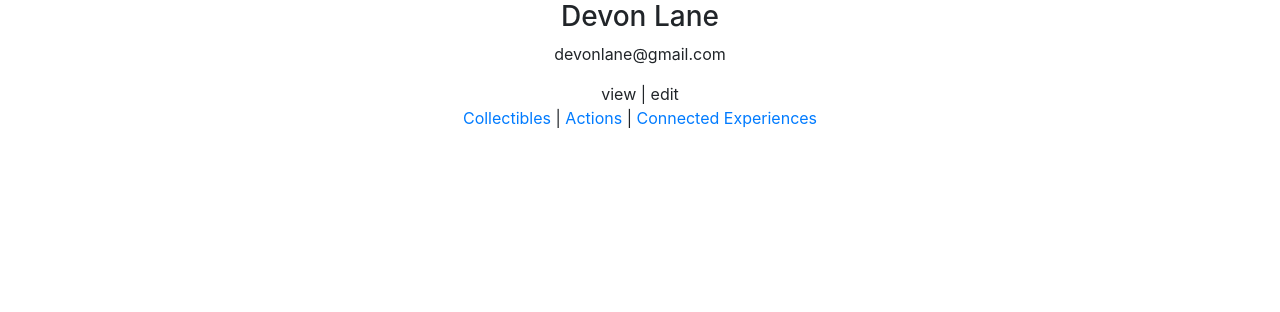
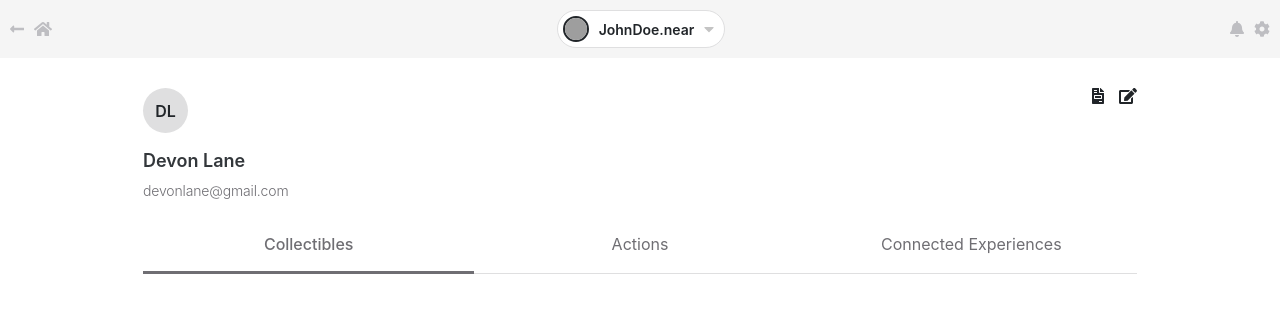
Before and after one commit to upretiprabin/react-24-hour, a React (Create React App) app: page /profile#Collectibles in a window 1280 px wide. Before the commit this address led to /profile#Collectibles. Shown: the top 312 px of the page. Built offline with nearby package versions, Linux system fonts and the light colour scheme; grey boxes are pictures that could not be loaded.

Commit message:
Profile Design

```diff
--- a/src/App.scss
+++ b/src/App.scss
@@ -28,8 +28,10 @@
   color: #61dafb;
 }
 
-.app-wrapper{
-  text-align: center;
+.app-wrapper {
+  max-width: 80%;
+  margin: 0 auto;
+  padding: 0 15px;
 }
 
 @keyframes App-logo-spin {
--- a/src/components/accountDropdown/accountDrop.scss
+++ b/src/components/accountDropdown/accountDrop.scss
@@ -25,7 +25,6 @@
 
   &__profile-name {
     margin: 0;
-    font-family: $font-family-base;
     font-style: normal;
     font-weight: 600;
     font-size: 14px;
--- a/src/components/appLayout/index.js
+++ b/src/components/appLayout/index.js
@@ -3,6 +3,7 @@
  */
 import React, { Component } from 'react';
 import { connect } from 'react-redux';
+import {LoginHeader} from "../loginHeader/LoginHeader";
 
 class AppLayout extends Component {
 
@@ -33,9 +34,12 @@ class AppLayout extends Component {
     render() {
         const { children } = this.props;
         return (
-            <div className={"app-wrapper"}>
-                { children }
-            </div>
+            <>
+                <LoginHeader/>
+                <div className="app-wrapper">
+                    { children }
+                </div>
+            </>
         );
     }
 }
--- a/src/components/createContact/CreateContact.js
+++ b/src/components/createContact/CreateContact.js
@@ -2,8 +2,5 @@ import React from "react";
 import {LoginHeader} from "../loginHeader/LoginHeader";
 
 export const CreateContact = () => {
-    return (<>
-        <LoginHeader/>
-
-    </>);
+    return (<></>);
 };
--- a/src/components/loginHeader/LoginHeader.js
+++ b/src/components/loginHeader/LoginHeader.js
@@ -2,7 +2,6 @@ import React from "react";
 import { FontAwesomeIcon } from '@fortawesome/react-fontawesome';
 import {faLongArrowAltLeft, faHome, faBell, faCog} from '@fortawesome/free-solid-svg-icons';
 import {AccountDropdown} from "../accountDropdown/AccountDropdown";
-import './loginHeader.scss'
 
 export const LoginHeader = () => {
     return (<>
--- a/src/components/loginHeader/loginHeader.scss
+++ b/src/components/loginHeader/loginHeader.scss
@@ -3,11 +3,12 @@
   justify-content: space-between;
   align-items: center;
   padding: 10px;
-  background-color: #F5F5F5;
+  background-color: $header-background;
+  margin-bottom: 30px;
 
   &__icon-wrapper {
     display: flex;
     gap: 10px;
-    color: #BEBEC2;
+    color: $header-icon-color;
   }
 }
--- a/src/components/profile/Profile.js
+++ b/src/components/profile/Profile.js
@@ -1,45 +1,48 @@
 import React, {useState} from "react";
 import {connect} from "react-redux";
 import { Link, useLocation } from "react-router-dom";
+import {faEdit, faFileInvoice, faFilePrescription, faLongArrowAltLeft} from "@fortawesome/free-solid-svg-icons";
+import {FontAwesomeIcon} from "@fortawesome/react-fontawesome";
 
 const Profile = ({data}) =>{
     const hash = useLocation().hash;
     console.log(data);
 
     return (
-        <div>
-            <div>
-                <div className="profile-detail">
-                    <div className="left">
-                        <div className="profile-image">
+        <div className='profile'>
+            <div className='profile__header'>
+                    <span className='profile__tag'>
+                        DL
+                    </span>
+                <div className='profile__icons'>
+                    <FontAwesomeIcon icon={faFileInvoice} />
+                    <FontAwesomeIcon icon={faEdit} />
                 </div>
-                        <div>
+            </div>
+            <div className='profile__details'>
                 <h3>{data.name || ""}</h3>
                 <p>{data.email || ""}</p>
             </div>
-                    </div>
-                    <div className="right">
-                        <span className="icon">view</span> |
-                        <span className="icon"> edit</span>
-                    </div>
-                </div>
-                <div className="profile-tab">
-                    <div className="tab">
-                        <Link to={"#collectibles"}> Collectibles </Link>|
-                        <Link to={"#actions"}> Actions </Link>|
+            <div className="profile__tab-wrapper">
+                <ul className="profile__tab-header">
+                    <li className='active'>
+                        <Link to={"#collectibles"}> Collectibles </Link>
+                    </li>
+                    <li>
+                        <Link to={"#actions"}> Actions </Link>
+                    </li>
+                    <li>
                         <Link to={"#connectedExperiences"}> Connected Experiences </Link>
-                    </div>
-                    <div>
+                    </li>
+                </ul>
+                <div className='profile__tab-content'>
                     {"#collectibles" === hash ?
                         (
-                                <div id="collectibles" className="tab-content">
-                                    <div className="tab-heading">
-                                        <h4>Collectibles</h4>
-                                        <div>
-                                            <p>3</p>
+                            <div id="collectibles">
+                                <div className="profile__tab-heading">
+                                    <h4>Collectibles <span className="profile__tab-heading-count">3</span></h4>
                                 </div>
-                                    </div>
-                                    <div className="tab-body">
+                                <div className="profile__tab-body">
                                     {JSON.stringify(data.collectibles)}
                                 </div>
                             </div>
@@ -65,7 +68,6 @@ const Profile = ({data}) =>{
                 </div>
             </div>
         </div>
-        </div>
     );
 }
 
--- /dev/null
+++ b/src/components/profile/profile.scss
@@ -0,0 +1,90 @@
+@mixin flex-JB {
+  display: flex;
+  justify-content: space-between;
+}
+
+.profile {
+  &__header {
+    @include flex-JB;
+  }
+
+  &__icons {
+    @include flex-JB;
+    gap: 15px;
+  }
+
+  &__tag{
+    font-weight: 600;
+    font-size: 16px;
+    background-color: $profile-tag-bg;
+    border-radius: 100%;
+    height: 45px;
+    width: 45px;
+    display: flex;
+    justify-content: center;
+    align-items: center;
+  }
+
+  &__details {
+    margin-top: 15px;
+    h3 {
+      font-weight: 600;
+      font-size: 18px;
+      line-height: 25px;
+      color: $primary-header-color;
+    }
+    p {
+      font-weight: 300;
+      font-size: 14px;
+      line-height: 19px;
+      letter-spacing: -0.154px;
+      color: $primary-text-color;
+    }
+  }
+
+  &__tab-header {
+    list-style: none;
+    @include flex-JB;
+    gap: 0;
+    padding: 0;
+    border-bottom: 1px solid $primary-gray;
+    li {
+      position: relative;
+      top: 1px;
+      flex: 1;
+      padding: 15px;
+      text-align: center;
+      a {
+        text-decoration: none;
+        color: $primary-text-color;
+        &:hover {
+          font-weight: 500;
+        }
+      }
+      &.active {
+        border-bottom: 3px solid $primary-text-color;
+        font-weight: 500;
+      }
+    }
+  }
+
+  &__tab-heading {
+    font-weight: 600;
+    font-size: 16px;
+  }
+
+  &__tab-heading-count {
+    font-size: 12px;
+    background-color: $primary-text-color;
+    color: $primary-white;
+    border-radius: 100%;
+    height: 18px;
+    width: 18px;
+    padding: 2px;
+    display: inline-block;
+    text-align: center;
+    position: relative;
+    bottom: 3px;
+  }
+
+}
--- a/src/container/App.js
+++ b/src/container/App.js
@@ -6,6 +6,7 @@ import { connect } from 'react-redux';
 import routerService from "../services/_routerService";
 import AppLayout from "../components/appLayout"
 import {Redirect, Route, withRouter} from "react-router-dom";
+import {LoginHeader} from "../components/loginHeader/LoginHeader";
 
 class MainApp extends Component {
 
--- a/src/styles/_variables.scss
+++ b/src/styles/_variables.scss
@@ -1,5 +1,12 @@
 $primary-gray: #DFDFE0;
 $primary-white: #fff;
-$primary-black: #000;
+$primary-black: #33373B;
 
+$header-icon-color: #BEBEC2;
+$header-background: #F5F5F5;
+
+$primary-text-color: #6F6E73;
+$primary-header-color: $primary-black;
+
+$profile-tag-bg: $primary-gray;
 $font-family-base: 'Manrope, sans-serif';
--- a/src/styles/main.scss
+++ b/src/styles/main.scss
@@ -1,2 +1,4 @@
 @import "./variables";
 @import "../components/accountDropdown/accountDrop";
+@import "../components/loginHeader/loginHeader";
+@import "../components/profile/profile";
```
Lines whose indentation alone changed are shown as unchanged.
